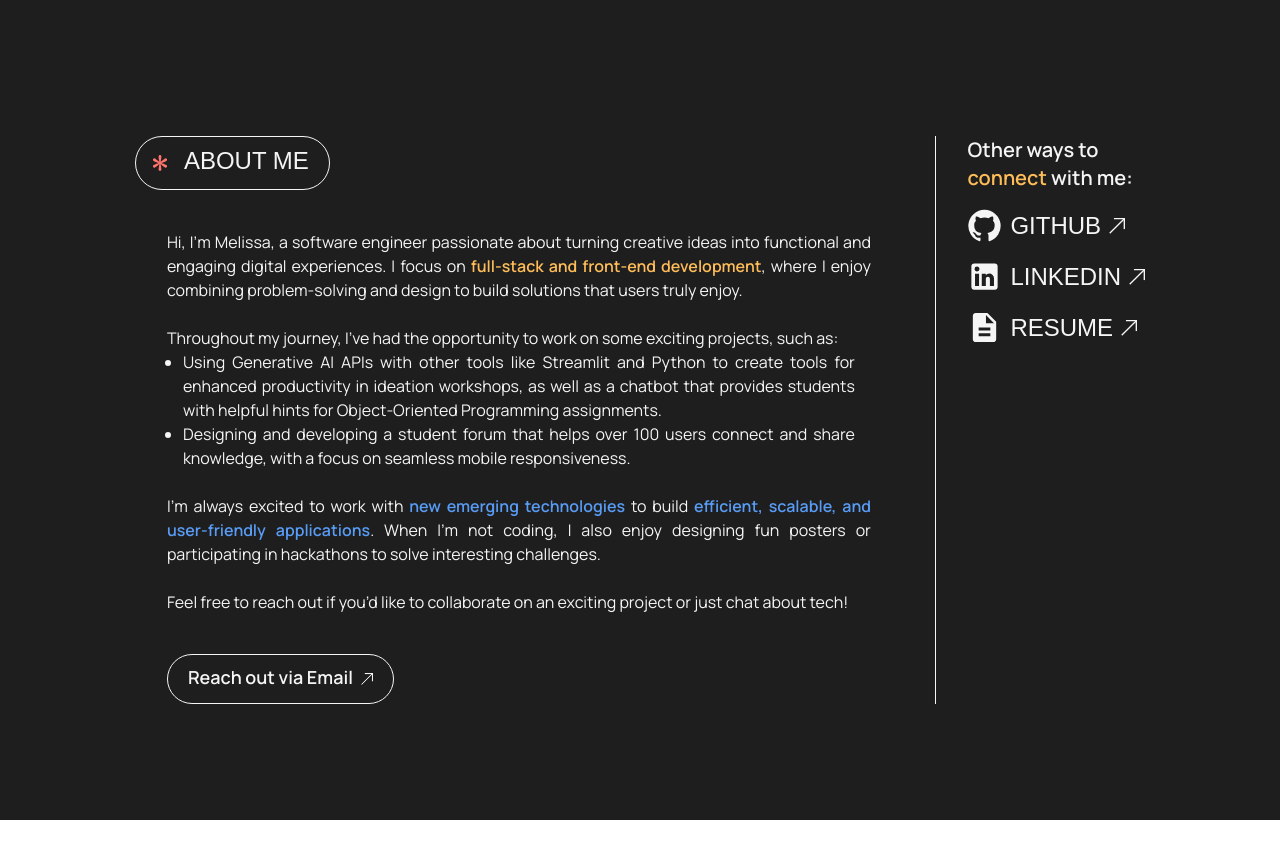
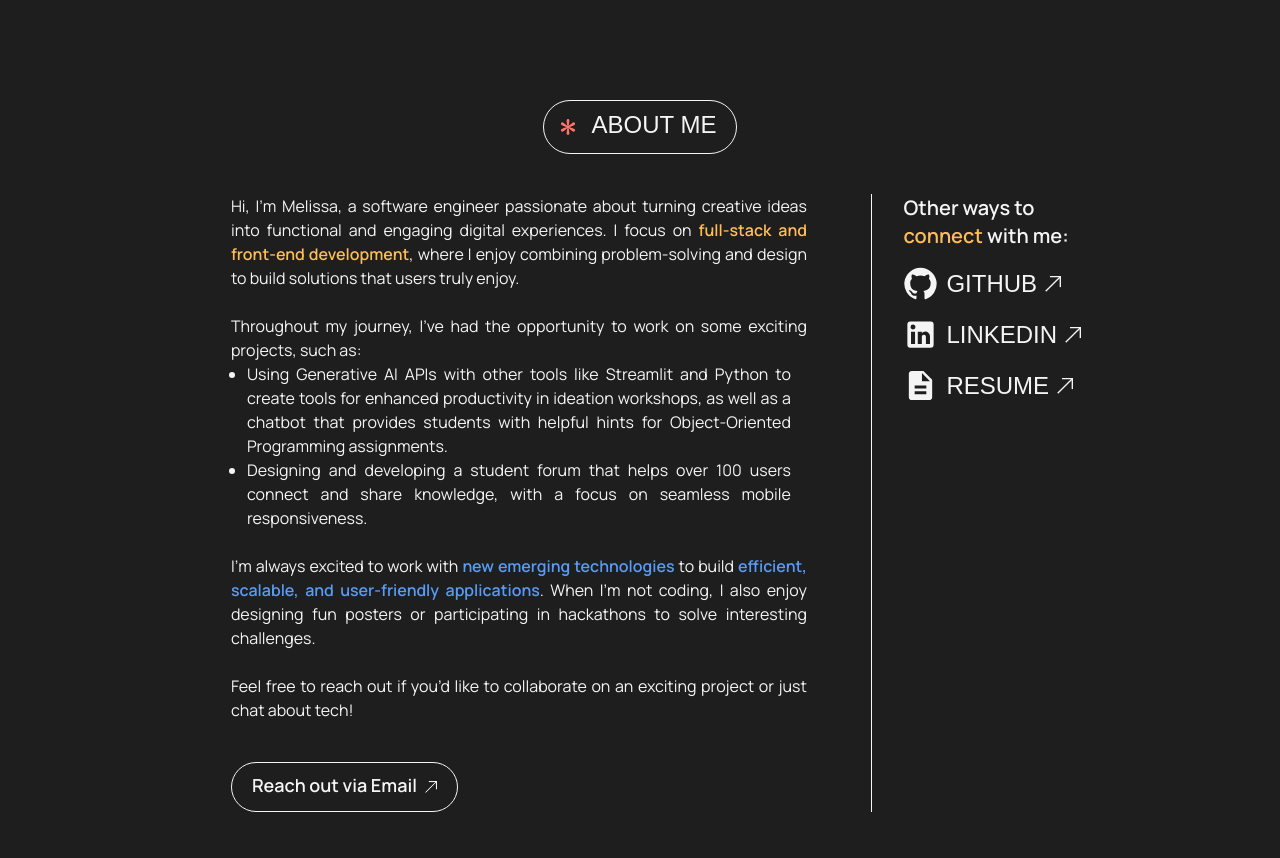
Before and after one commit to melissaharijanto/web-v4, a React (Vite) app: page / in a window 1280 px wide. Shown: the part 780-1638 px from the top of the page. Before the commit the page ends 1600 px from the top, so only its background shows below. Built offline with nearby package versions, Linux system fonts and the light colour scheme; a web font is replaced by a local one.

Commit message:
Make minor layout changes

```diff
--- a/src/pages/About.tsx
+++ b/src/pages/About.tsx
@@ -10,10 +10,10 @@ const About = () => {
         <div
             className={`${styles.page} flex flex-col justify-center items-center`}
             id="about">
-            <div className="flex justify-center gap-x-8">
-                <div className="flex-col flex items-start max-w-[60vw]">
-                    <SubheadingTitle title="ABOUT ME" flowerFill="fill-red" />
-                    <div className="mx-8  mt-10 flex flex-col items-start">
+            <SubheadingTitle title="ABOUT ME" flowerFill="fill-red" />
+            <div className="flex justify-center gap-x-8 mt-10 ">
+                <div className="flex-col flex items-start max-w-[50vw]">
+                    <div className="mx-8 flex flex-col items-start">
                         <p className="text-white font-manrope text-justify">
                             Hi, I’m Melissa, a software engineer passionate
                             about turning creative ideas into functional and
```
